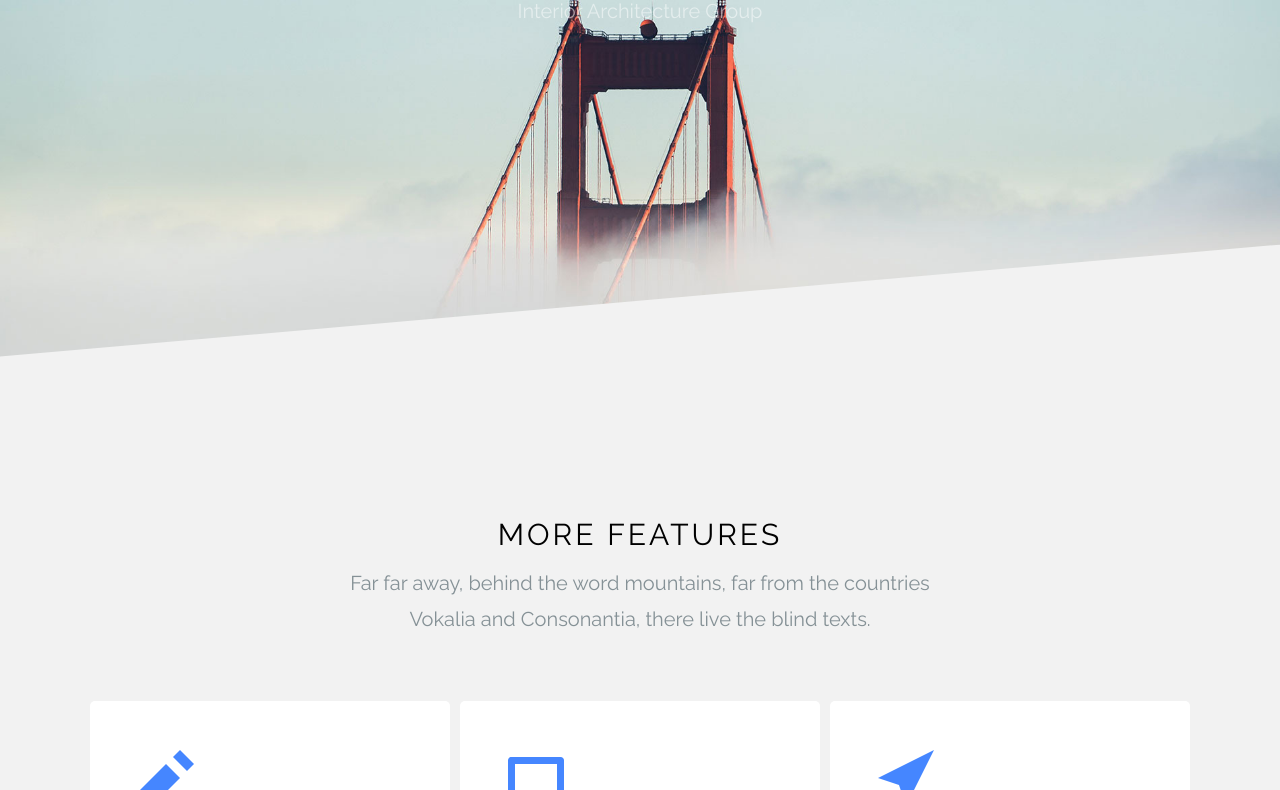
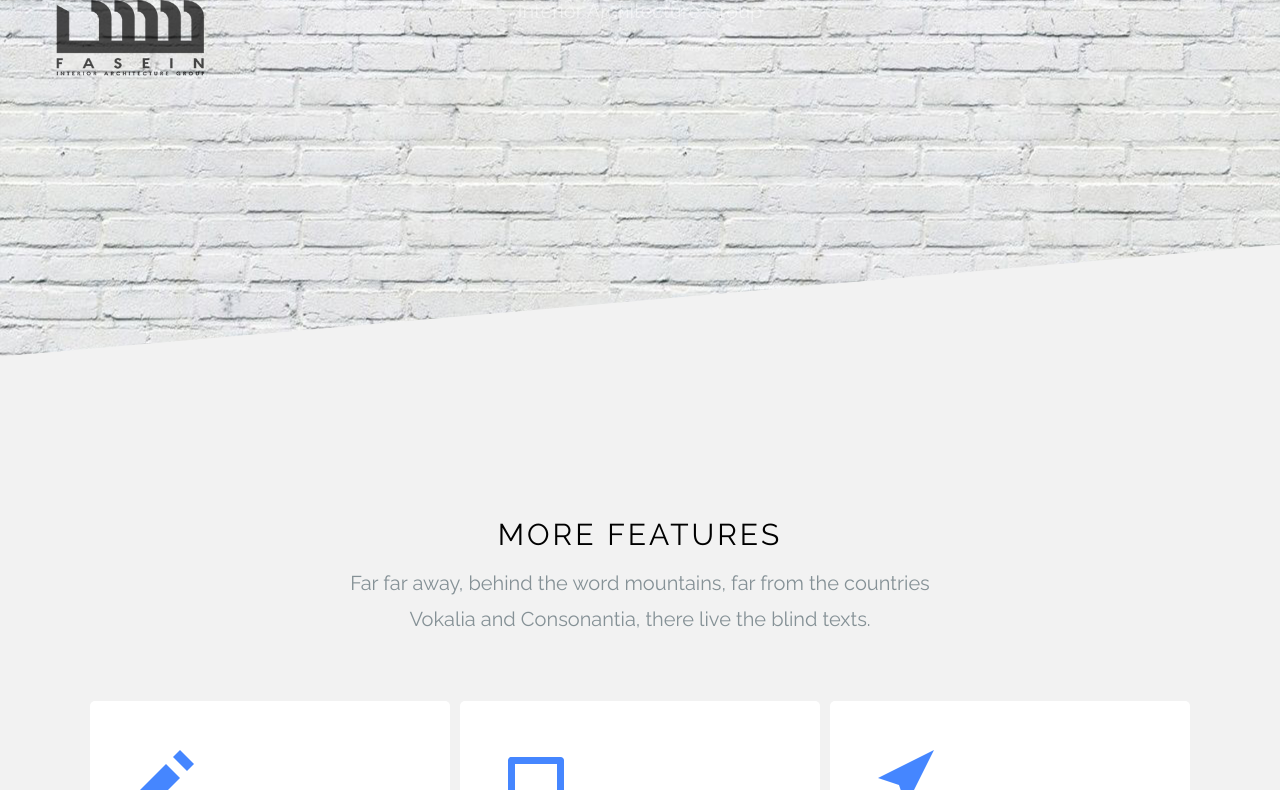
Before and after one commit to Farbodpz/Fasein2, a plain HTML site: page index.html in a window 1280 px wide. Shown: the part 399-1189 px from the top of the page. Drawn offline with Linux system fonts and the light colour scheme; some packages are replaced by stand-ins of ours; no server answers; files whose address does not match are found by name.

Commit message:
Update index.html

```diff
--- a/index.html
+++ b/index.html
@@ -42,7 +42,7 @@
     </nav>
     <!-- END nav -->
 
-    <section class="ftco-cover ftco-slant" style="background-image: url(images/bg_3.jpg);" id="section-home">
+    <section class="ftco-cover ftco-slant" style="background-image: url(images/bg_2.jpg);" id="section-home">
       <div class="container">
         <div class="row align-items-center justify-content-center text-center ftco-vh-100">
           <div class="col-md-10">
```
